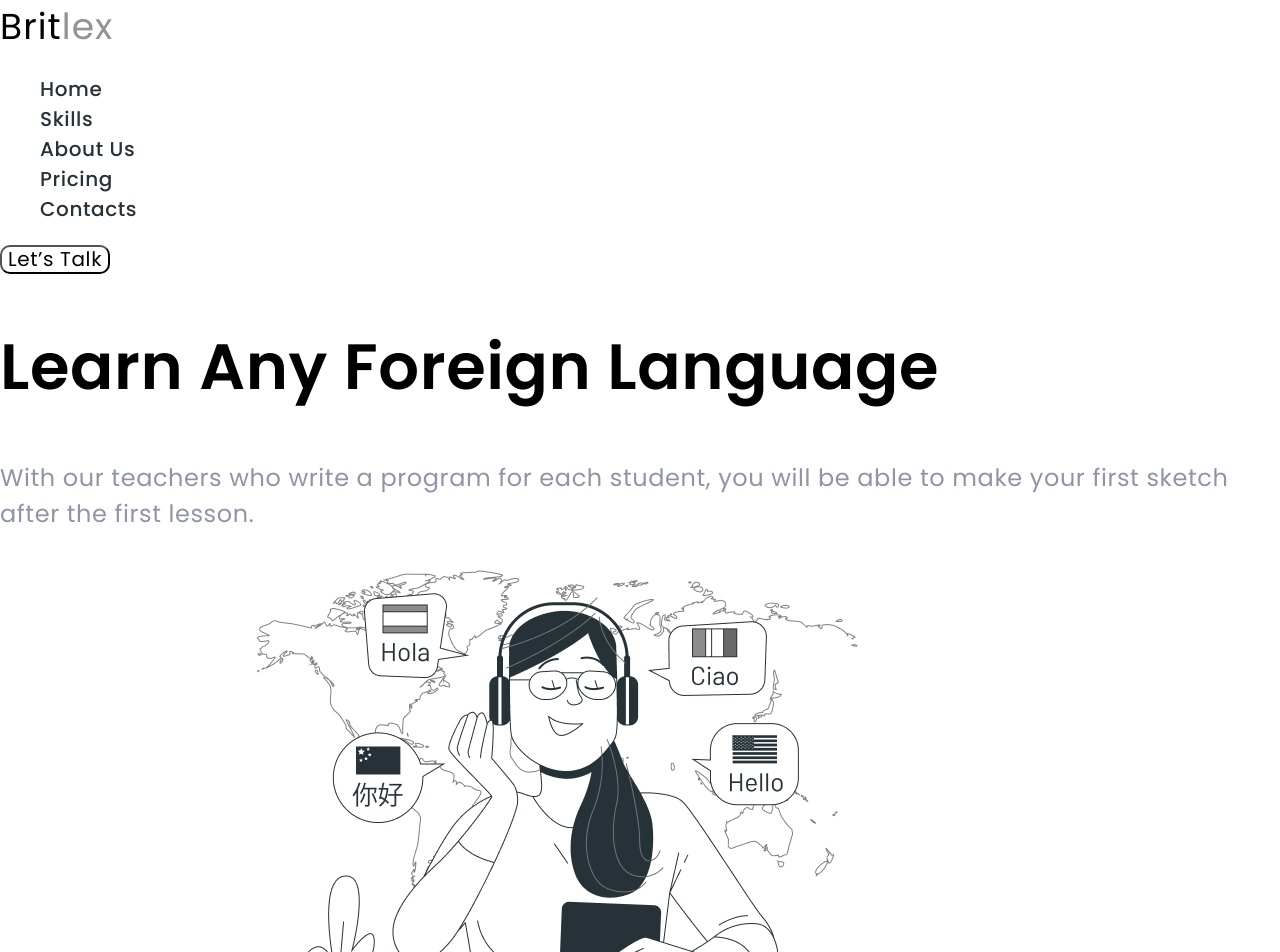
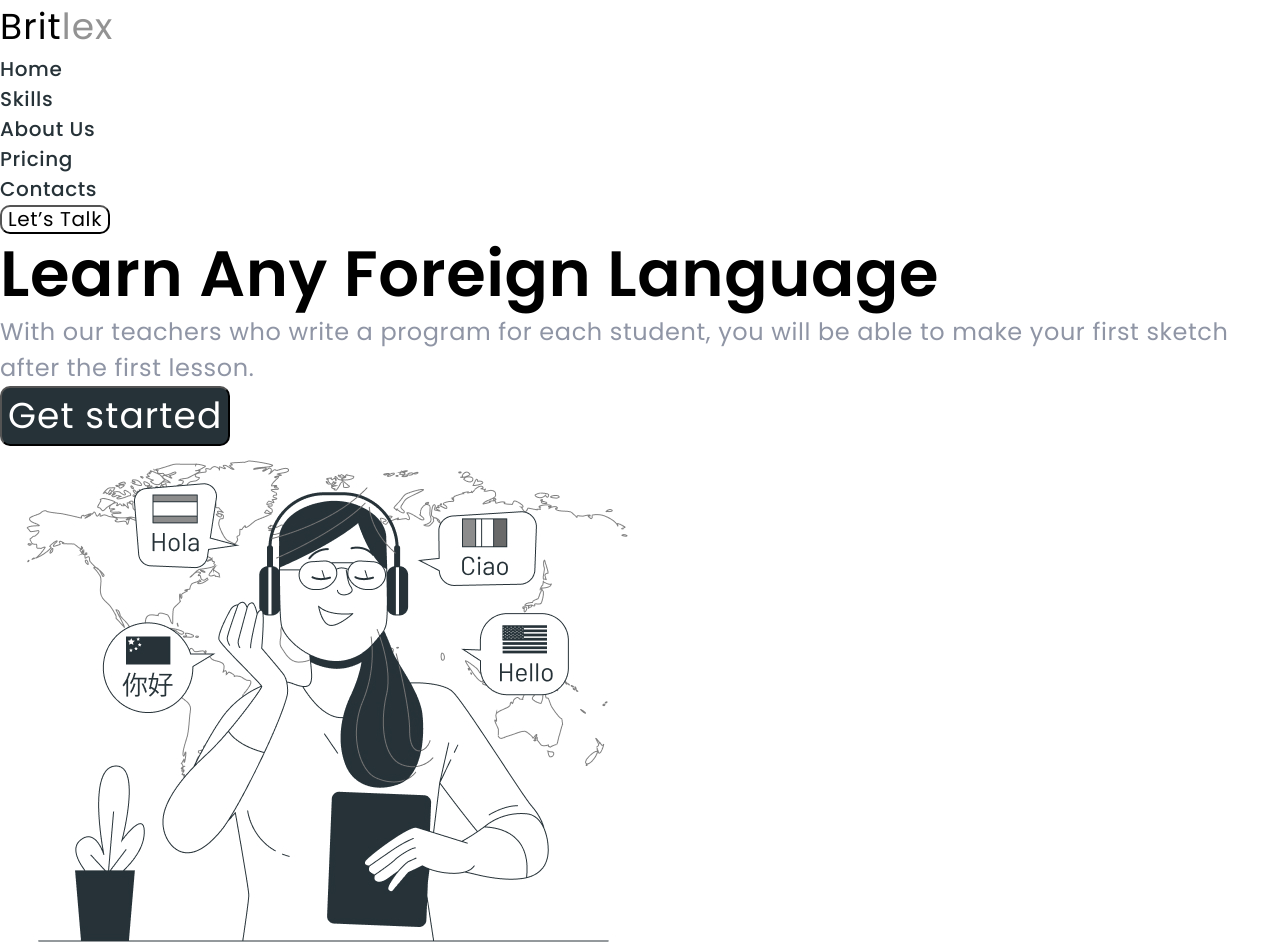
Before and after one commit to aleksander-omelchuk/Britlex, a plain HTML site: page index.html in a window 1280 px wide. Shown: the top 952 px of the page. Drawn offline with nearby package versions, Linux system fonts and the light colour scheme.

Commit message:
скидання-стилів

```diff
--- a/css/style.css
+++ b/css/style.css
@@ -10,6 +10,24 @@
   --price-color: #546269;
   --main-font: "Poppins", sans-serif;
   --number-color: #2a3246;
+}
+h1,
+h2,
+h3,
+h4,
+p {
+  margin: 0;
+  padding: 0;
+}
+img {
+  display: block;
+  max-width: 100%;
+  height: auto;
+}
+ul {
+  margin: 0;
+  padding: 0;
+  list-style: none;
 }
 body {
   background-color: var(--main-background-color);
```
